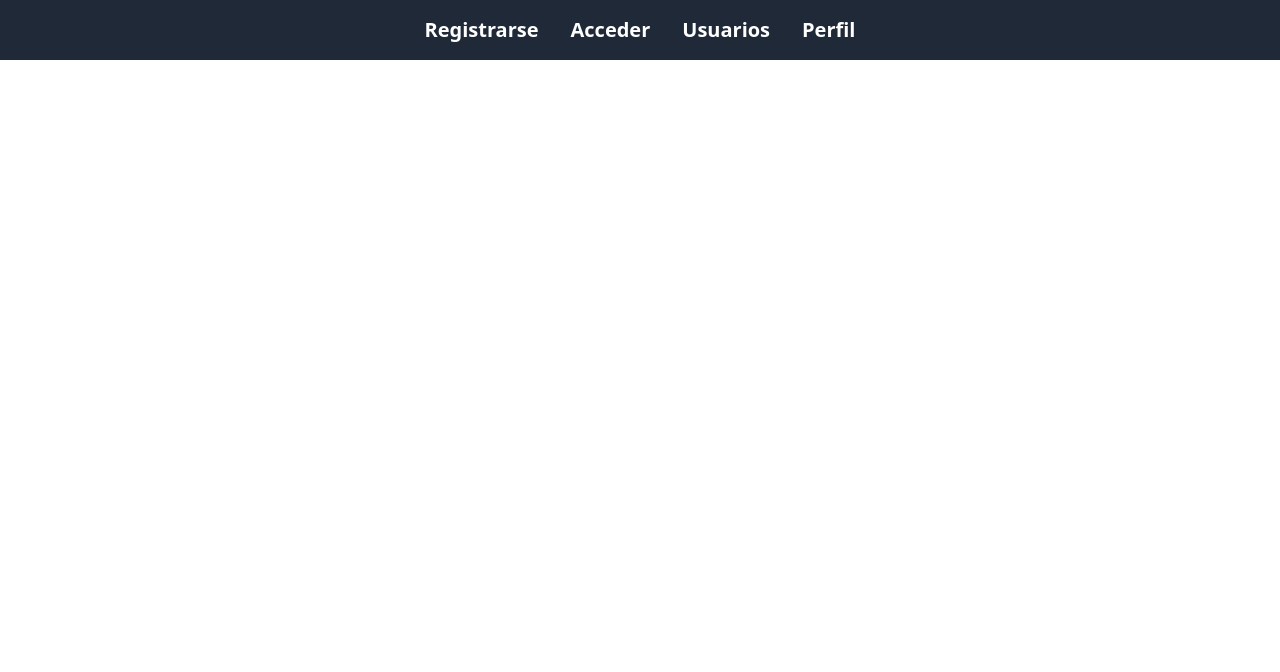
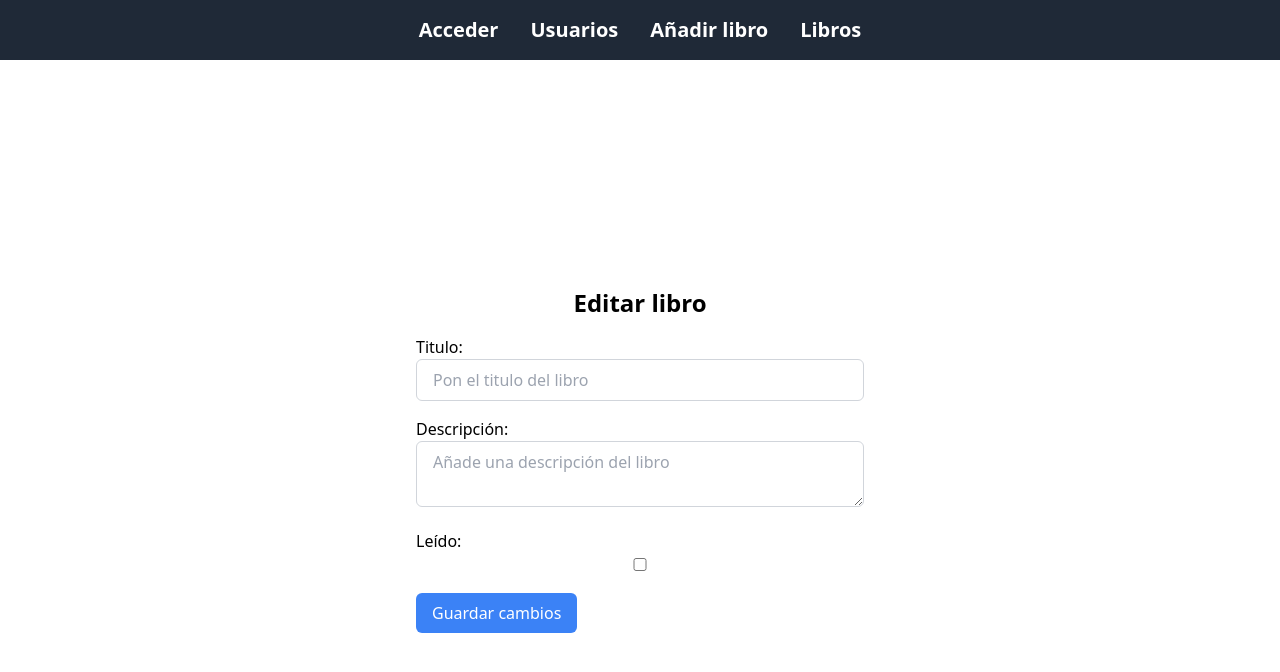
Before and after one commit to lestrange41/solvethex-frontend, a Vue app in the folder front/: page /edit/1 in a window 1280 px wide. Shown: the top 672 px of the page. Built offline with nearby package versions, Linux system fonts and the light colour scheme; no server answers.

Commit message:
eliminar y editar libro

```diff
--- a/front/package.json
+++ b/front/package.json
@@ -10,6 +10,7 @@
   },
   "dependencies": {
     "axios": "^1.6.7",
+    "bootstrap-icons": "^1.11.3",
     "vue": "^3.4.21",
     "vue-router": "^4.0.13",
     "vuex": "^4.0.2"
--- a/front/src/components/Navbar.vue
+++ b/front/src/components/Navbar.vue
@@ -1,10 +1,11 @@
 <template>
   <nav class="bg-gray-800 p-4">
     <div class="container mx-auto flex justify-center items-center">
-      <router-link to="/" class="text-white text-xl font-bold mx-4">Registrarse</router-link>
-      <router-link to="/acceder" class="text-white text-xl font-bold mx-4">Acceder</router-link>
+
+      <router-link to="/login" class="text-white text-xl font-bold mx-4">Acceder</router-link>
       <router-link to="/users" class="text-white text-xl font-bold mx-4">Usuarios</router-link>
-      <router-link to="/perfil" class="text-white text-xl font-bold mx-4">Perfil</router-link>
+      <router-link to="/" class="text-white text-xl font-bold mx-4">Añadir libro</router-link>
+      <router-link to="/perfil" class="text-white text-xl font-bold mx-4">Libros</router-link>
     </div>
   </nav>
 </template>
--- /dev/null
+++ b/front/src/views/Books.vue
@@ -0,0 +1,53 @@
+<template>
+  <div class="flex justify-center items-center h-screen">
+    <div class="w-full max-w-md">
+      <h1 class="text-2xl font-bold mb-4 text-center">Añadir nuevo libro:</h1>
+      <form @submit.prevent="submitForm" class="space-y-4">
+        <div>
+          <label for="nombre" class="block">Titulo:</label>
+          <input type="text" v-model="nombre" id="nombre" placeholder="Pon el titulo del libro" class="border border-gray-300 px-4 py-2 w-full rounded-md">
+        </div>
+        <div>
+          <label for="descripcion" class="block">Descripción:</label>
+          <textarea v-model="descripcion" id="descripcion" placeholder="Añade una descripción del libro" class="border border-gray-300 px-4 py-2 w-full rounded-md"></textarea>
+        </div>
+        <div>
+          <label for="is_read" class="block">Leído:</label>
+          <input type="checkbox" v-model="is_read" id="is_read" class="border border-gray-300 px-4 py-2 w-full rounded-md">
+        </div>
+        <button type="submit" class="bg-blue-500 text-white px-4 py-2 rounded-md text-center">Añadir libro</button>
+      </form>
+    </div>
+  </div>
+</template>
+
+<script setup>
+import { ref } from 'vue';
+import axios from 'axios';
+
+const nombre = ref('');
+const descripcion = ref('');
+const is_read = ref(false); // Inicializar el valor de is_read como falso
+
+const submitForm = async () => {
+ try {
+    // Hacer la solicitud POST al backend para crear un nuevo libro
+    const response = await axios.post('http://localhost:3000/book', {
+      nombre: nombre.value,
+      descripcion: descripcion.value,
+      is_read: is_read.value
+    });
+
+    // Manejar la respuesta del servidor
+    console.log('Respuesta del servidor:', response.data);
+
+    // Limpiar los campos del formulario después de enviar con éxito
+    nombre.value = '';
+    descripcion.value = '';
+    is_read.value = false;
+  } catch (error) {
+    // Manejar errores
+    console.error('Error al crear libro:', error);
+  }
+};
+</script>
--- /dev/null
+++ b/front/src/views/EditBook.vue
@@ -0,0 +1,106 @@
+<template>
+  <div class="flex justify-center items-center h-screen">
+    <div class="w-full max-w-md">
+      <h1 class="text-2xl font-bold mb-4 text-center">Editar libro</h1>
+      <form @submit.prevent="submitForm" class="space-y-4">
+        <div>
+          <label for="nombre" class="block">Titulo:</label>
+          <input
+            type="text"
+            v-model="nombre"
+            id="nombre"
+            placeholder="Pon el titulo del libro"
+            class="border border-gray-300 px-4 py-2 w-full rounded-md"
+          />
+        </div>
+        <div>
+          <label for="descripcion" class="block">Descripción:</label>
+          <textarea
+            v-model="descripcion"
+            id="descripcion"
+            placeholder="Añade una descripción del libro"
+            class="border border-gray-300 px-4 py-2 w-full rounded-md"
+          ></textarea>
+        </div>
+        <div>
+          <label for="is_read" class="block">Leído:</label>
+          <input
+            type="checkbox"
+            v-model="is_read"
+            id="is_read"
+            class="border border-gray-300 px-4 py-2 w-full rounded-md"
+          />
+        </div>
+        <button
+          type="submit"
+          class="bg-blue-500 text-white px-4 py-2 rounded-md text-center"
+        >
+          Guardar cambios
+        </button>
+      </form>
+    </div>
+  </div>
+</template>
+
+<script setup>
+import { ref, onMounted } from "vue";
+import axios from "axios";
+import { useRouter } from "vue-router";
+
+const nombre = ref("");
+const descripcion = ref("");
+const is_read = ref(false);
+const bookIdToEdit = ref(null);
+
+const loadBookToEdit = async (id) => {
+
+
+  try {
+
+    const response = await axios.get(
+      `http://localhost:3000/book/${id}`
+    );
+    console.log( `http://localhost:3000/book/${id}`)
+    const bookData = response.data;
+    console.log(response)
+    nombre.value = bookData[0].nombre;
+    descripcion.value = bookData[0].descripcion;
+    is_read.value = Boolean(bookData[0].is_read);
+  } catch (error) {
+    console.error("Error al cargar los datos del libro:", error);
+  }
+};
+
+const submitForm = async () => {
+
+  try {
+    console.log( 'name',nombre.value,'descripcion',descripcion.value,'is_read',is_read.value)
+    console.log(`http://localhost:3000/book/${window.location.href.split("/").pop()}`);
+    const response = await axios.put(
+      `http://localhost:3000/book/${window.location.href.split("/").pop()}`,
+      {
+        nombre: nombre.value,
+        descripcion: descripcion.value,
+        is_read: is_read.value,
+      }
+    );
+    console.log("Libro editado correctamente:", response.data);
+    // Limpiar los campos del formulario después de enviar con éxito
+    router.push('/perfil');
+    nombre.value = "";
+    descripcion.value = "";
+    is_read.value = false;
+  } catch (error) {
+    console.error("Error al guardar cambios:", error);
+  }
+};
+
+const router = useRouter();
+
+onMounted(() => {
+  // Obtener el parámetro bookIdToEdit de la URL
+  const bookIdToEdit = window.location.href.split("/").pop();
+  // Cargar el libro a editar si bookIdToEdit tiene un valor
+    loadBookToEdit(bookIdToEdit);
+});
+</script>
--- a/front/src/views/Perfil.vue
+++ b/front/src/views/Perfil.vue
@@ -1,37 +1,92 @@
 <template>
   <div class="container mx-auto">
-    <h1 class="text-2xl font-bold mb-4 text-center">Perfil de Usuario</h1>
-    <div v-if="user" class="bg-white rounded-lg shadow-md p-4">
-      <h2 class="text-lg font-semibold">{{ user.username }}</h2>
-      <p class="text-gray-500">Correo electrónico: {{ user.email }}</p>
-      <p class="text-gray-500">Fecha de creación: {{ formatDate(user.created_at) }}</p>
+    <h1 class="text-2xl font-bold mb-4 text-center">Lista de libros:</h1>
+    <router-link to="/" class="text-black text-xl font-bold mx-4"
+      >Libros</router-link
+    >
+    <div class="grid grid-cols-1 sm:grid-cols-2 lg:grid-cols-3 gap-4">
+      <div
+        v-for="book in books"
+        :key="book.id"
+        class="bg-white rounded-lg shadow-md p-4"
+      >
+        <button
+          @click="editarLibro(book.id)"
+          class="mb-2 bg-blue-500 text-white px-4 py-2 rounded-md text-center"
+        >
+          Editar
+        </button>
+        <button
+          @click="eliminarLibro(book.id)"
+          style="
+            cursor: pointer;
+            display: inline-block;
+            border: none;
+            background: none;
+            padding: 0;
+          "
+        >
+          <svg
+            xmlns="http://www.w3.org/2000/svg"
+            width="16"
+            height="16"
+            fill="currentColor"
+            class="bi bi-x-circle"
+            viewBox="0 0 16 16"
+            style="color: black"
+          >
+            <path
+              d="M8 15A7 7 0 1 1 8 1a7 7 0 0 1 0 14m0 1A8 8 0 1 0 8 0a8 8 0 0 0 0 16"
+            />
+            <path
+              d="M4.646 4.646a.5.5 0 0 1 .708 0L8 7.293l2.646-2.647a.5.5 0 0 1 .708.708L8.707 8l2.647 2.646a.5.5 0 0 1-.708.708L8 8.707l-2.646 2.647a.5.5 0 0 1-.708-.708L7.293 8 4.646 5.354a.5.5 0 0 1 0-.708"
+            />
+          </svg>
+        </button>
+        <h2 class="text-lg font-semibold">{{ book.nombre }}</h2>
+        <p class="text-gray-500">{{ book.descripcion }}</p>
+        <p v-if="book.is_read" class="text-gray-500">Leído</p>
+        <p v-if="!book.is_read" class="text-gray-500">No lo he leído</p>
+      </div>
     </div>
-    <div v-else class="text-red-500">Usuario no encontrado</div>
   </div>
 </template>
 
 <script setup>
-import { ref, onMounted } from 'vue';
-import axios from 'axios';
+import { ref, onMounted } from "vue";
+import axios from "axios";
+import { useRouter } from "vue-router"; // Importa el enrutador de Vue
 
-const user = ref(null);
+const books = ref([]);
+const router = useRouter(); // Asigna el enrutador
 
-const getUserProfile = async () => {
+const getAllBooks = async () => {
   try {
-    const userId = $route.params.userId;
-    const response = await axios.get(`/users/${userId}`);
-    user.value = response.data;
+    const response = await axios.get("http://localhost:3000/book");
+    books.value = response.data;
   } catch (error) {
-    console.error('Error al obtener el perfil del usuario:', error);
+    console.error("Error al obtener libros:", error);
   }
 };
 
-// Función para dar formato a la fecha
-const formatDate = (date) => {
-  return new Date(date).toLocaleDateString();
+const eliminarLibro = async (id) => {
+  try {
+    await axios.delete(`http://localhost:3000/book/${id}`);
+    // Eliminar el libro de la lista después de eliminarlo del servidor
+    books.value = books.value.filter((book) => book.id !== id);
+    console.log(`Libro con ID ${id} eliminado exitosamente`);
+  } catch (error) {
+    console.error(`Error al eliminar libro con ID ${id}:`, error);
+  }
 };
 
+const editarLibro = (id) => {
+  // Redirigir a la vista de edición del libro con el ID correspondiente
+  router.push({ name: "EditBook", params: { bookIdToEdit: id } });
+};
+
+// obtener libros cuando el componente se monta
 onMounted(() => {
-  getUserProfile();
+  getAllBooks();
 });
 </script>
--- a/front/src/views/Registrarse.vue
+++ /dev/null
@@ -1,48 +0,0 @@
-<template>
-  <div class="flex justify-center items-center h-screen">
-    <div class="w-full max-w-md">
-      <h1 class="text-2xl font-bold mb-4 text-center">Crear Nuevo Usuario</h1>
-      <form @submit.prevent="submitForm" class="space-y-4">
-        <div>
-          <label for="username" class="block">Nombre de usuario:</label>
-          <input type="text" v-model="username" id="username" placeholder="Ingrese su nombre de usuario" class="border border-gray-300 px-4 py-2 w-full rounded-md">
-        </div>
-        <div>
-          <label for="email" class="block">Correo Electrónico:</label>
-          <input type="email" v-model="email" id="email" placeholder="Ingrese su correo electrónico" class="border border-gray-300 px-4 py-2 w-full rounded-md">
-        </div>
-        <div>
-          <label for="password" class="block">Contraseña:</label>
-          <input type="password" v-model="password" id="password" placeholder="Ingrese su contraseña" class="border border-gray-300 px-4 py-2 w-full rounded-md">
-        </div>
-        <button type="submit" class="bg-blue-500 text-white px-4 py-2 rounded-md">Crear Usuario</button>
-      </form>
-    </div>
-  </div>
-</template>
-
-<script setup>
-import { ref } from 'vue';
-import axios from 'axios';
-
-const username = ref('');
-const email = ref('');
-const password = ref('');
-
-const submitForm = async () => {
-  try {
-    // Hacer la solicitud POST al backend para crear un nuevo usuario
-    const response = await axios.post<User>('http://localhost:3000/register', {
-      username: username.value,
-      email: email.value,
-      password: password.value
-    });
-
-    // Manejar la respuesta del servidor
-    console.log('Respuesta del servidor:', response.data);
-  } catch (error) {
-    // Manejar errores
-    console.error('Error al crear usuario:', error);
-  }
-};
-</script>
```
Also changed, not shown: front/src/main.ts (+6 -4 lines), 2 other files (tests, documents, lock files or other folders).
